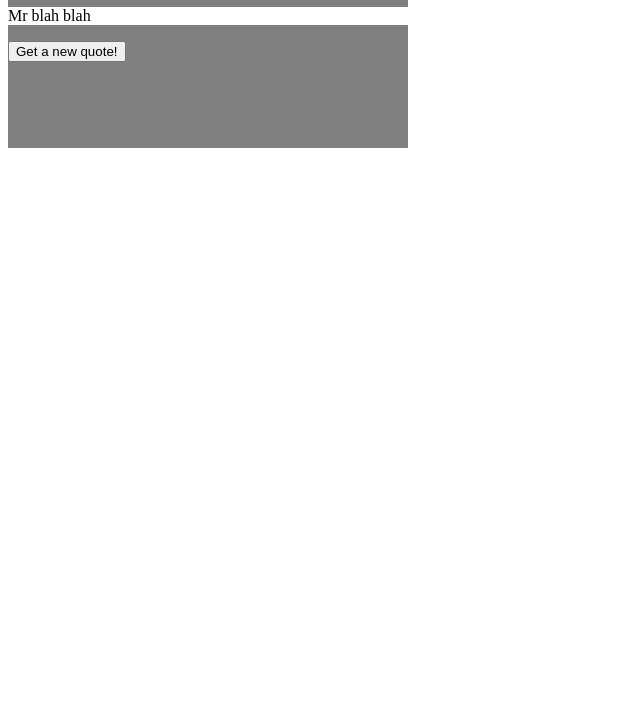
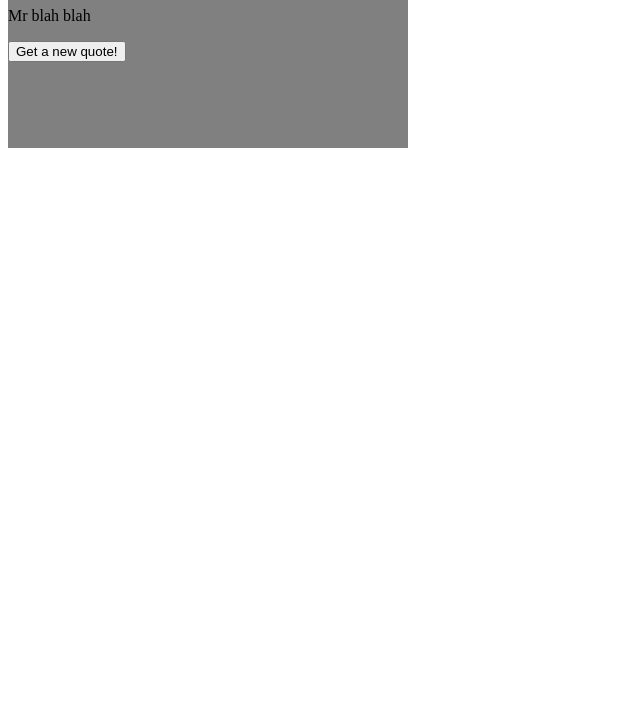
Before and after one commit to MaiCodes-exe/Random-Quote-Machine, a website: page index.html in a window 1280 px wide. Shown: the part 73-800 px from the top of the page, without its empty margins (0-640 px from the left). Drawn offline with nearby package versions, Linux system fonts and the light colour scheme.

Commit message:
corrected typo

```diff
--- a/index.html
+++ b/index.html
@@ -25,7 +25,7 @@ $("#quote-box").css("background-color", "grey")
 $("#quote-box").height(200)
 $("#quote-box").width(400)
 
-$("#author").css("background-color", "white")
+$("#text").css("background-color", "white")
 
 });
 $("#new-quote").click(function(){
```
